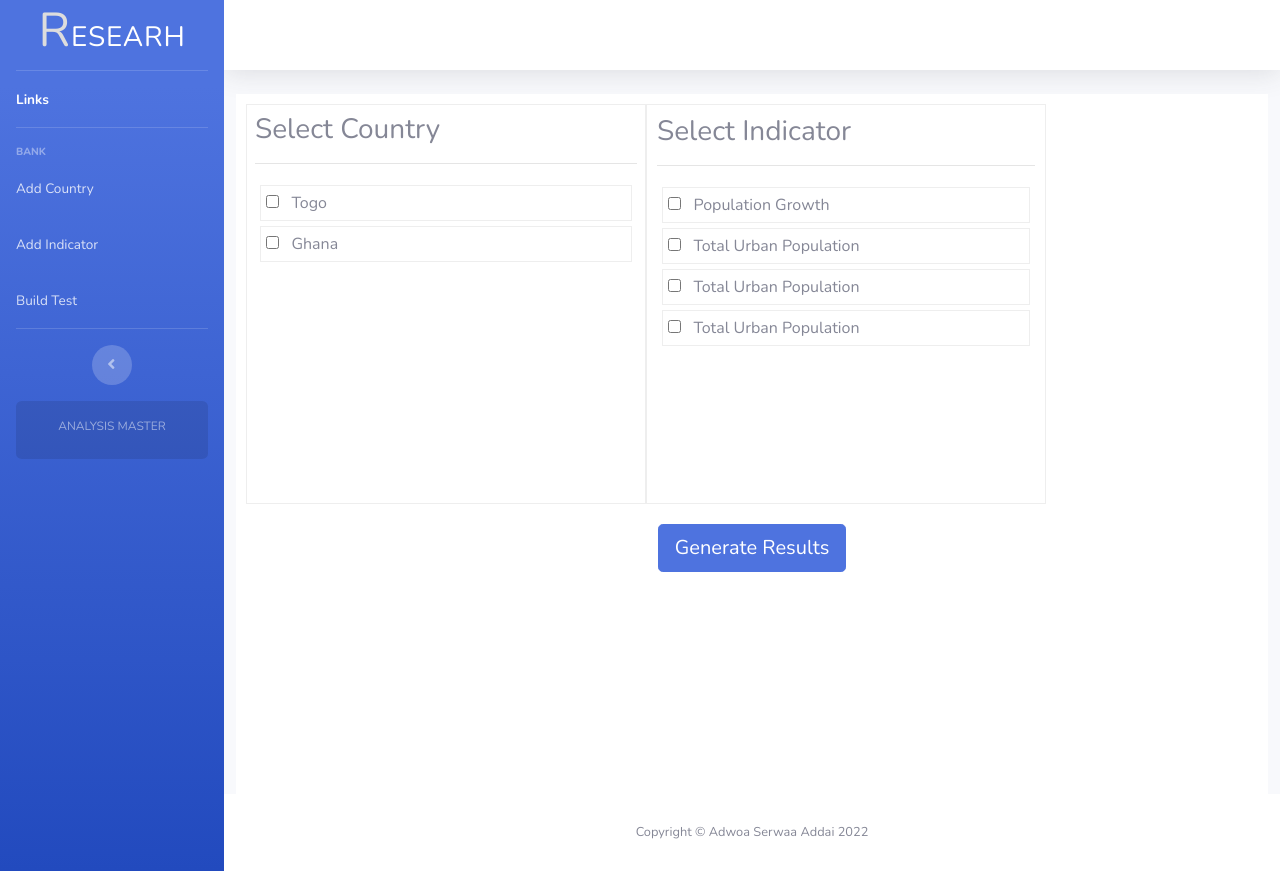
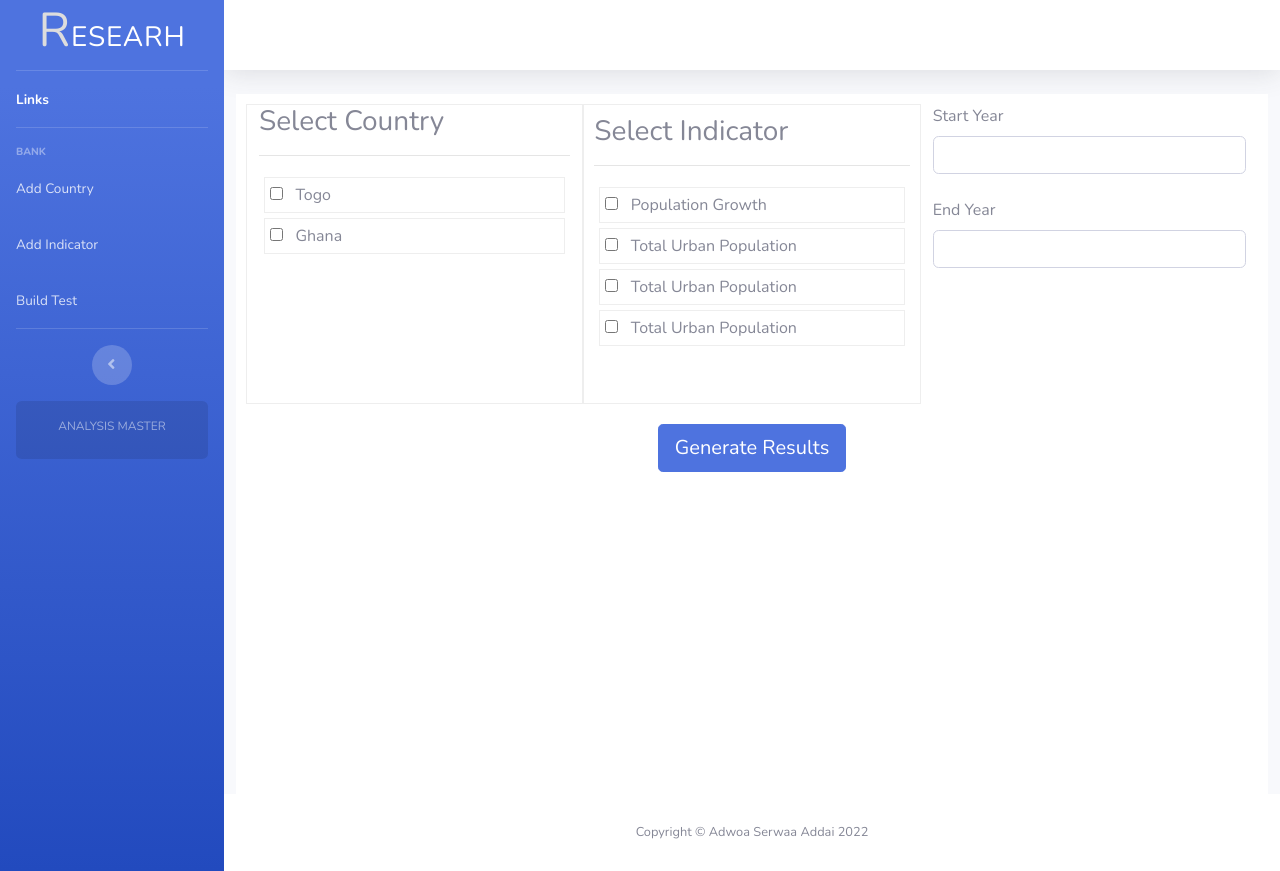
Before and after one commit to daviddonkor/pythonflask, a Flask app: page /propose in a window 1280 px wide. Run offline with Flask 2, Linux system fonts and the light colour scheme; data comes from the database, SQL or seed files in the repository; some libraries are stand-ins or nearby versions.

Commit message:
downloaded data from worldbank

```diff
--- a/app.py
+++ b/app.py
@@ -86,13 +86,21 @@ def generateresults():
     errors=None
     indicators=[]
     countries = []
-    print (request.form)
-    for ind in request.form['indicator']:
+
+    for ind in request.form.getlist('indicator'):
         indicators.append(ind)
 
-    for cnt in request.form['country']:
+    for cnt in request.form.getlist('country'):
         countries.append(cnt)
-    #data = wb.download(indicator=indicators,country=countries,start=1990,end=2020)
 
+    start= request.form['startyear']
+    end= request.form['endyear']
 
-    return render_template('/pages/results.html',countries=countries,indicators=indicators)
+    try:
+
+        data = wb.download(indicator=indicators,country=countries,start=2000,end=2015).dropna()
+        return render_template('/pages/results.html',countries=countries,indicators=indicators,errors=errors)
+    except:
+        errors="No data came in"
+
+    return render_template('/pages/results.html',countries=countries,indicators=indicators,errors=errors)
--- a/templates/pages/propose_request.html
+++ b/templates/pages/propose_request.html
@@ -2,10 +2,10 @@
 
 {% block main_content %}
 <div class="col-lg-12" style="position: relative;margin: auto;background:#fff;padding:10px;height: 700px;">
-    <form method="POST" action="/generateresults">
+    <form method="POST" action="/generateresults" >
 
 
-<div class="p-2" style="height:400px;border:1px solid #eee;width:400px;float:left ">
+<div class="col-lg-4" style="height:300px;border:1px solid #eee;width:400px;float:left ">
     <h3>Select Country</h3>
     <hr />
     <div style="overflow-y: auto;height: 350px;">
@@ -16,7 +16,7 @@
     {% endfor %}
     </div>
 </div>
-<div class="p2" style="height:400px;border:1px solid #eee;width:400px;float:left;padding:10px; ">
+<div class="col-lg-4" style="height:300px;border:1px solid #eee;width:400px;float:left;padding:10px; ">
     <h3>Select Indicator</h3>
     <hr />
     <div style="overflow-y: auto;height:350px;">
@@ -30,6 +30,14 @@
 </div>
 
 </div>
+<div class="col-lg-4 " style="float:left;">
+    <label>Start Year</label>
+    <input type="number" name='startyear' class="form-control"  required />
+    <br />
+    <label>End Year</label>
+    <input type="number" name='endyear' class="form-control" required />
+
+</div>
 <div class="col-lg-12" style="float: left;position: relative;top:20px;">
     <center><button class="btn btn-lg btn-primary" type="submit">Generate Results</button></center>
 </div>
--- a/templates/pages/results.html
+++ b/templates/pages/results.html
@@ -2,7 +2,10 @@
 
 {% block main_content %}
 <div class="card-body">
-   {{indicators}}
+    {% if errors %}
+    <h3>No Data came from the worldbank servers</h3>
+    {% endif %}
+    {{indicators}}
 </div>
 
 {% endblock %}
```
